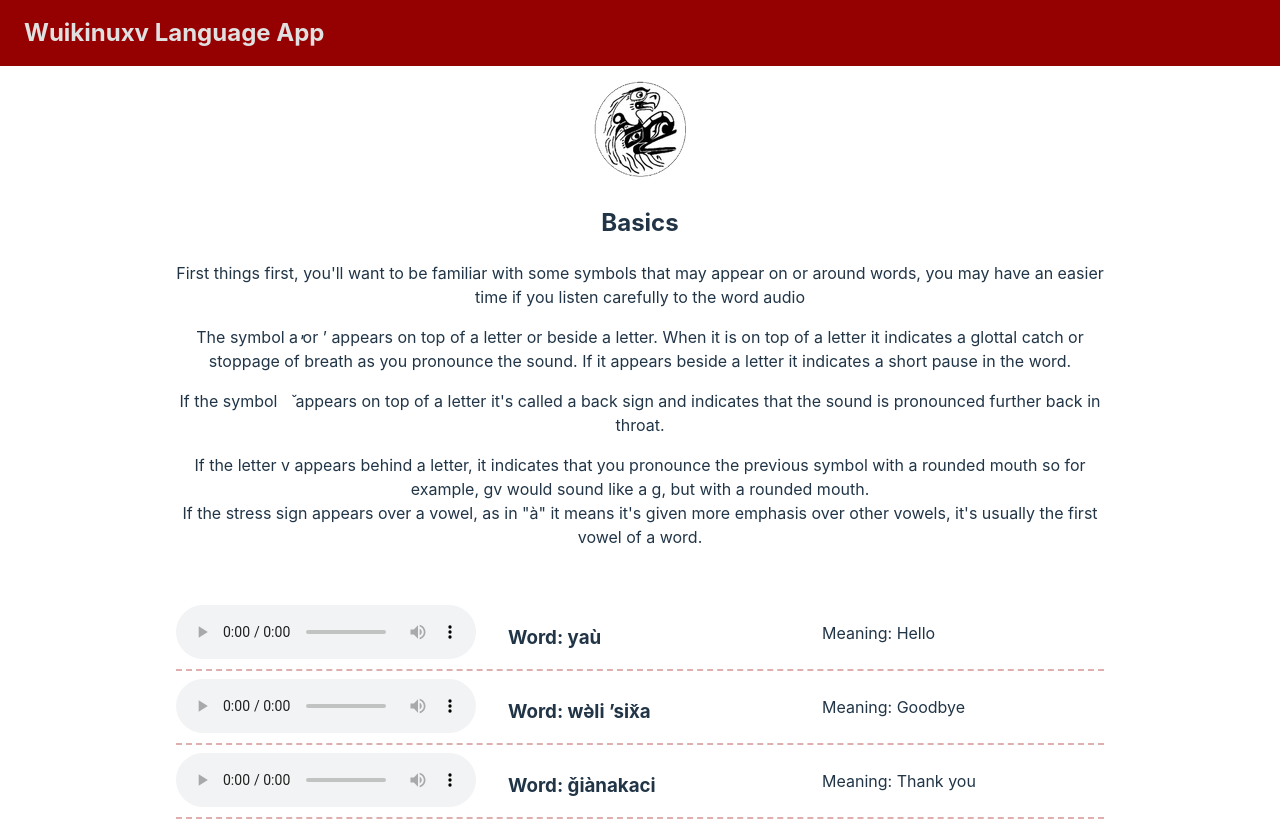
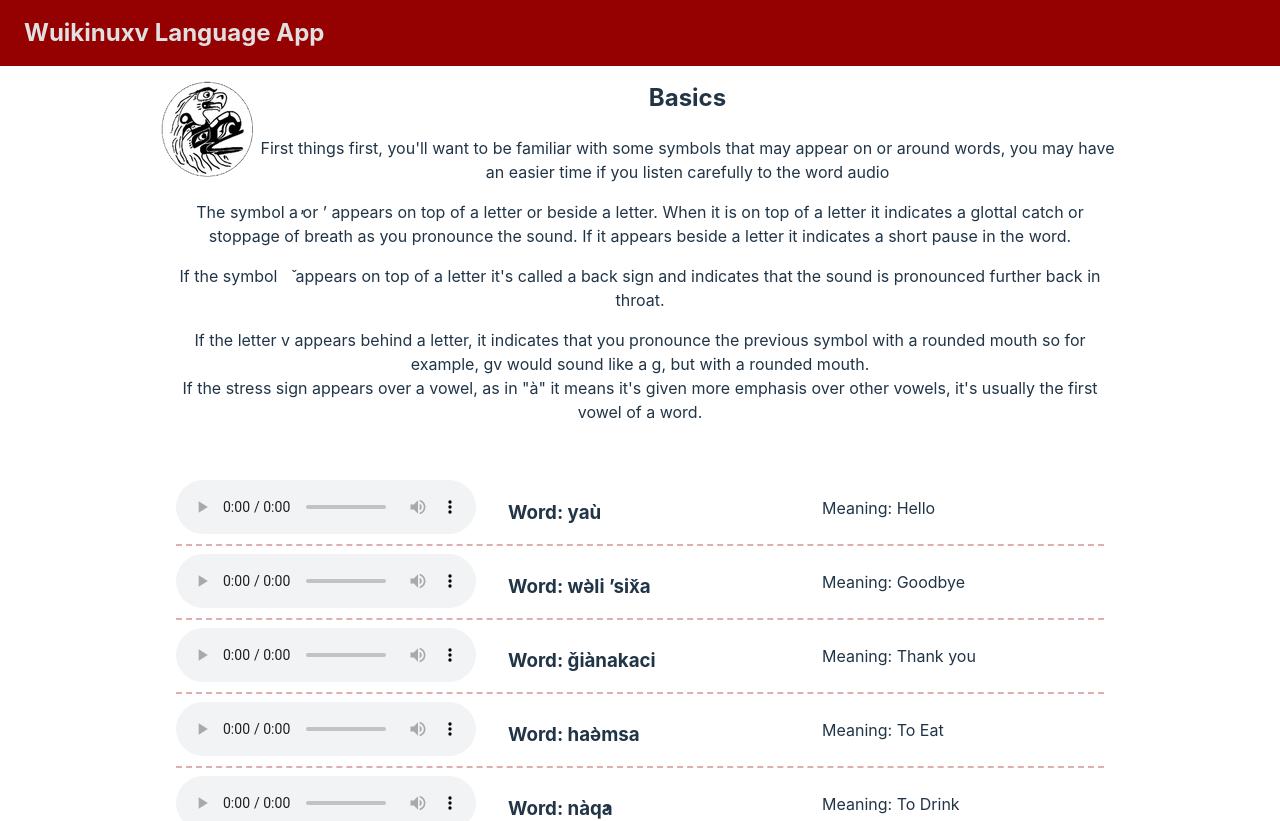
Before and after one commit to Trev004/DGL-409-Wuikinuxv-Learning-App, a React (Vite) app in the folder Wuikinuxv Learning App/: page / in a window 1280 px wide. Shown: the top 821 px of the page. Built offline with nearby package versions, Linux system fonts and the light colour scheme.

Commit message:
Adjust Logo placement and remove commented code
The Logo now floats left of the text rather than being on top of everything, and commented code that wasn't being used is now removed

```diff
--- a/Wuikinuxv Learning App/src/App.css
+++ b/Wuikinuxv Learning App/src/App.css
@@ -6,7 +6,6 @@
 }
 .wordarea{
   margin-top: 2em;
-  /* max-width: 75%; */
   margin-left: auto;
   margin-right: auto;
   padding: 1em;
--- a/Wuikinuxv Learning App/src/App.jsx
+++ b/Wuikinuxv Learning App/src/App.jsx
@@ -9,7 +9,7 @@ function App() {
     <>
       <Header />
       <div style={{ marginTop: '3em' }}>
-        <img src="Thumbnail_Uikala_LOGO.png" alt="Wuikinuxv nation logo" />
+        <img src="Thumbnail_Uikala_LOGO.png" alt="Wuikinuxv nation logo" style={{float: 'left'}}/>
         <h2>Basics</h2>
         <p>First things first, you&apos;ll want to be familiar with some symbols that may appear on or around words, you may have an easier time if you listen carefully to the word audio</p>
         <p>The symbol a̓ or ’ appears on top of a letter or beside a letter. When it is on top of a letter it indicates a glottal catch or stoppage of breath as you pronounce the sound. If it appears beside a letter it indicates a short pause in the word.</p>
```
